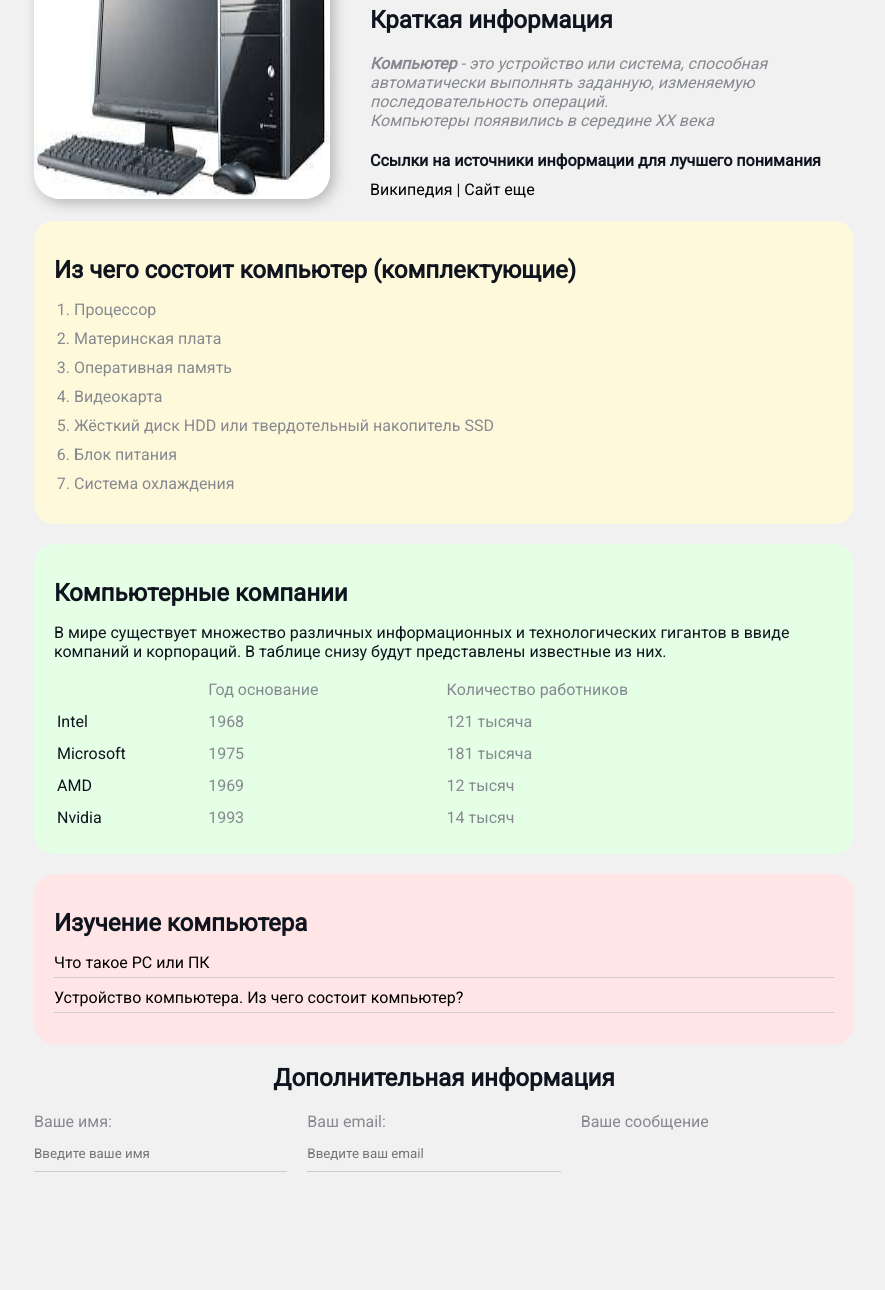
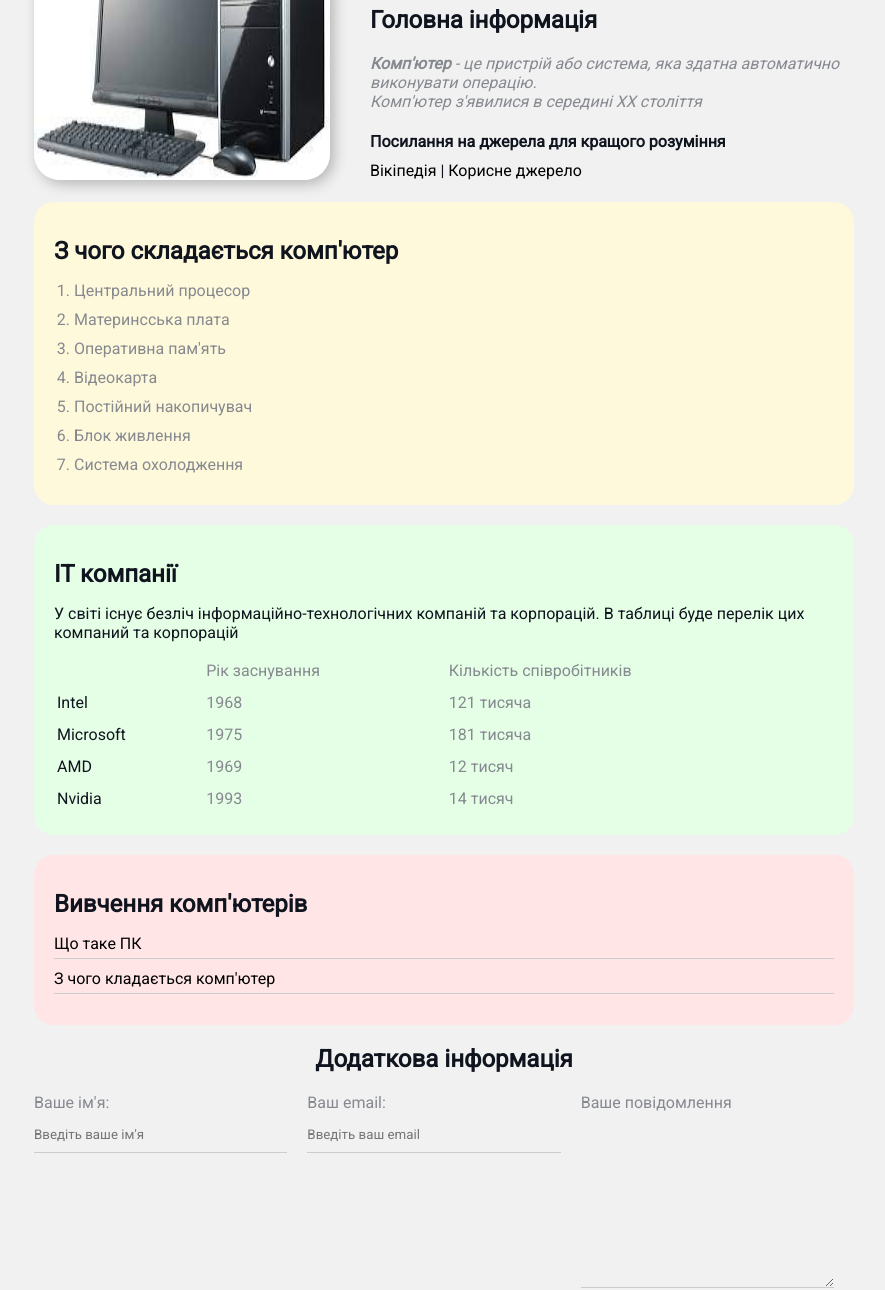
Before and after one commit to XReder/ccs, a plain HTML site: page index.html in a window 1280 px wide. Shown: the part 113-1403 px from the top of the page, without its empty margins (196-1081 px from the left). Drawn offline with Linux system fonts and the light colour scheme.

Commit message:
Update index.html

```diff
--- a/index.html
+++ b/index.html
@@ -10,98 +10,98 @@
             <div class="info">
                 <img src="avatar.jpg" width="320" alt="изображение компьютера" class="avatar">
                 <div class="info-text">
-                    <h1>Компьютер</h1>
-                    <h2>Краткая информация</h2>
-                    <p><strong>Компьютер</strong> - это устройство или система, способная автоматически выполнять заданную, изменяемую последовательность операций.</p>
-                    <p>Компьютеры пояявились в середине XX века</p>
+                    <h1>Комп'ютер</h1>
+                    <h2>Головна інформація</h2>
+                    <p><strong>Комп'ютер</strong> - це пристрій або система, яка здатна автоматично виконувати операцію.</p>
+                    <p>Комп'ютер з'явилися в середині ХХ століття</p>
 
-                    <h4>Ссылки на источники информации для лучшего понимания</h4>
+                    <h4>Посилання на джерела для кращого розуміння</h4>
 
-                    <a href="https://ru.wikipedia.org/wiki/Компьютер" target="_blank">Википедия</a>
+                    <a href="https://ru.wikipedia.org/wiki/Компьютер" target="_blank">Вікіпедія</a>
                     |
-                    <a href="https://dic.academic.ru/dic.nsf/es/28290/компьютер" target="_blank">Сайт еще</a>
+                    <a href="https://dic.academic.ru/dic.nsf/es/28290/компьютер" target="_blank">Корисне джерело</a>
                 </div>
 
             </div>
 
             <div class="card bg-greenyellow">
-                <h2>Из чего состоит компьютер (комплектующие)</h2>
+                <h2>З чого складається комп'ютер</h2>
                 <ol class="list">
-                    <li>Процессор</li>
-                    <li>Материнская плата</li>
-                    <li>Оперативная память</li>
-                    <li>Видеокарта</li>
-                    <li>Жёсткий диск HDD или твердотельный накопитель SSD </li>
-                    <li>Блок питания</li>
-                    <li>Система охлаждения</li>
+                    <li>Центральний процесор</li>
+                    <li>Материнсська плата</li>
+                    <li>Оперативна пам'ять</li>
+                    <li>Відеокарта</li>
+                    <li>Постійний накопичувач</li>
+                    <li>Блок живлення</li>
+                    <li>Система охолодження</li>
                 </ol>
             </div>
 
 
             <div class="card bg-almond">
-                <h2>Компьютерные компании</h2>
-                <p>В мире существует множество различных информационных и технологических гигантов в ввиде компаний и корпораций. В таблице снизу будут представлены известные из них.</p>
+                <h2>IT компанії</h2>
+                <p>У світі існує безліч інформаційно-технологічних компаній та корпорацій. В таблиці буде перелік цих компаний та корпорацій</p>
                 <table class="table">
                     <th>
-                        <td>Год основание</td>
-                        <td>Количество работников</td>
+                        <td>Рік заснування</td>
+                        <td>Кількість співробітників</td>
                     </th>
                     <tr>
                         <td>Intel</td>
                         <td>1968</td>
-                        <td>121 тысяча</td>
+                        <td>121 тисяча</td>
                     </tr>
                     <tr>
                         <td>Microsoft</td>
                         <td>1975</td>
-                        <td>181 тысяча</td>
+                        <td>181 тисяча</td>
                     </tr>
                     <tr>
                         <td>AMD</td>
                         <td>1969</td>
-                        <td>12 тысяч</td>
+                        <td>12 тисяч</td>
                     </tr>
                     <tr>
                         <td>Nvidia</td>
                         <td>1993</td>
-                        <td>14 тысяч</td>
+                        <td>14 тисяч</td>
                     </tr>
                 </table>
             </div>
 
             <div class="card bg-wood">
-                <h2>Изучение компьютера</h2>
+                <h2>Вивчення комп'ютерів</h2>
                 <ul class="link-list">
                     <li>
-                        <a href="https://www.youtube.com/watch?v=uIEQ7giJKE4" target="_blank">Что такое PC или ПК</a>
+                        <a href="https://www.youtube.com/watch?v=uIEQ7giJKE4" target="_blank">Що таке ПК</a>
                     </li>
                     <li>
-                        <a href="https://www.youtube.com/watch?v=-u13PBY5YYo" target="_blank">Устройство компьютера. Из чего состоит компьютер?</a>
+                        <a href="https://www.youtube.com/watch?v=-u13PBY5YYo" target="_blank">З чого кладається комп'ютер</a>
                     </li>
                 </ul>
             </div>
 
                 <div class="contact">
-                <h2>Дополнительная информация</h2>
+                <h2>Додаткова інформація</h2>
                     <form action="/">
                         <div class="row">
                             <div class="form-group">
-                                <label for="name">Ваше имя:</label>
-                                <input type="text" id="name" placeholder="Введите ваше имя">
+                                <label for="name">Ваше ім'я:</label>
+                                <input type="text" id="name" placeholder="Введіть ваше ім'я">
                             </div>
                             <div class="form-group">
                                 <label for="email">Ваш email:</label>
-                                <input type="email" id="email" placeholder="Введите ваш email">
+                                <input type="email" id="email" placeholder="Введіть ваш email">
                             </div>
                             <div class="form-group">
                                 <div class="area">
-                                    <label for="text">Ваше сообщение</label>
+                                    <label for="text">Ваше повідомлення</label>
                                     <textarea name="" id="text" cols="30" rows="10"></textarea>
                                 </div>
                             </div>
                         </div>
 
-                        <input class="btn" type="submit" value="Связаться">
+                        <input class="btn" type="submit" value="Зв'язаться">
                     </form>
                 </div>
 
```
